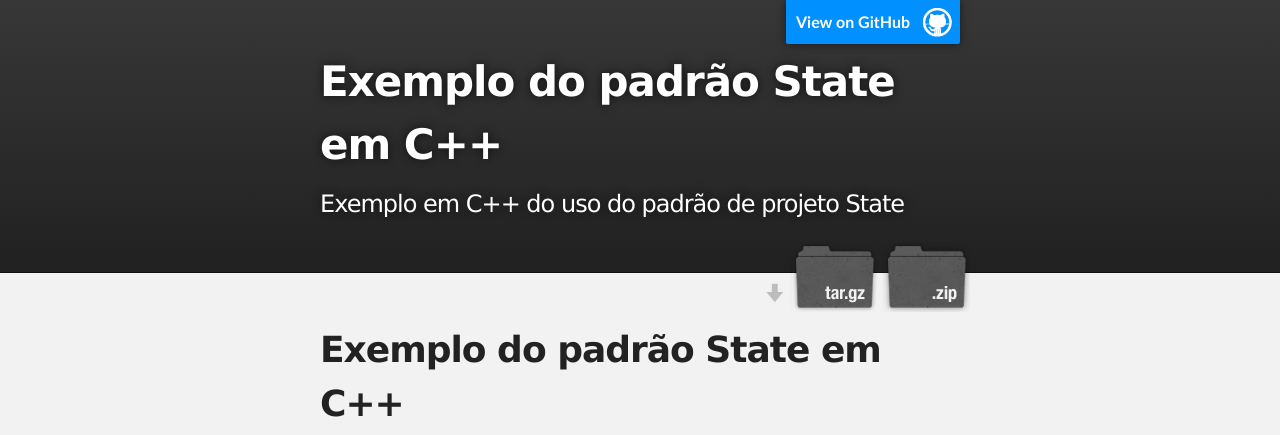
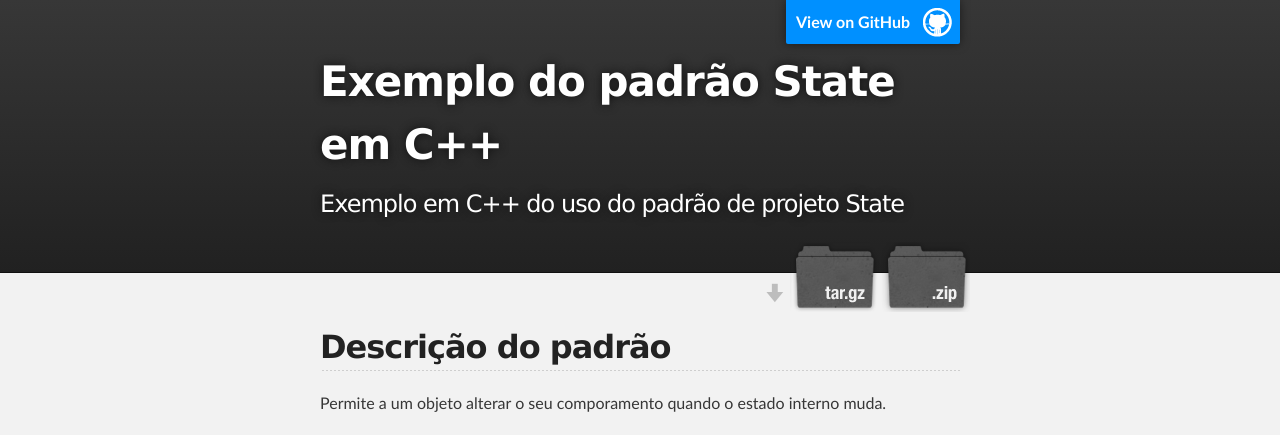
Before and after one commit to possatti/bsi-poo2-state, a plain HTML site: page index.html in a window 1280 px wide. Shown: the top 435 px of the page. Drawn offline with Linux system fonts and the light colour scheme.

Commit message:
Remoção de segundo título supérfluo

```diff
--- a/index.html
+++ b/index.html
@@ -31,8 +31,6 @@
     <!-- MAIN CONTENT -->
     <div id="main_content_wrap" class="outer">
       <section id="main_content" class="inner">
-        <h1>
-<a name="exemplo-do-padr%C3%A3o-state-em-c" class="anchor" href="#exemplo-do-padr%C3%A3o-state-em-c"><span class="octicon octicon-link"></span></a>Exemplo do padrão State em C++</h1>
 
 <h2>
 <a name="descri%C3%A7%C3%A3o-do-padr%C3%A3o" class="anchor" href="#descri%C3%A7%C3%A3o-do-padr%C3%A3o"><span class="octicon octicon-link"></span></a>Descrição do padrão</h2>
```
